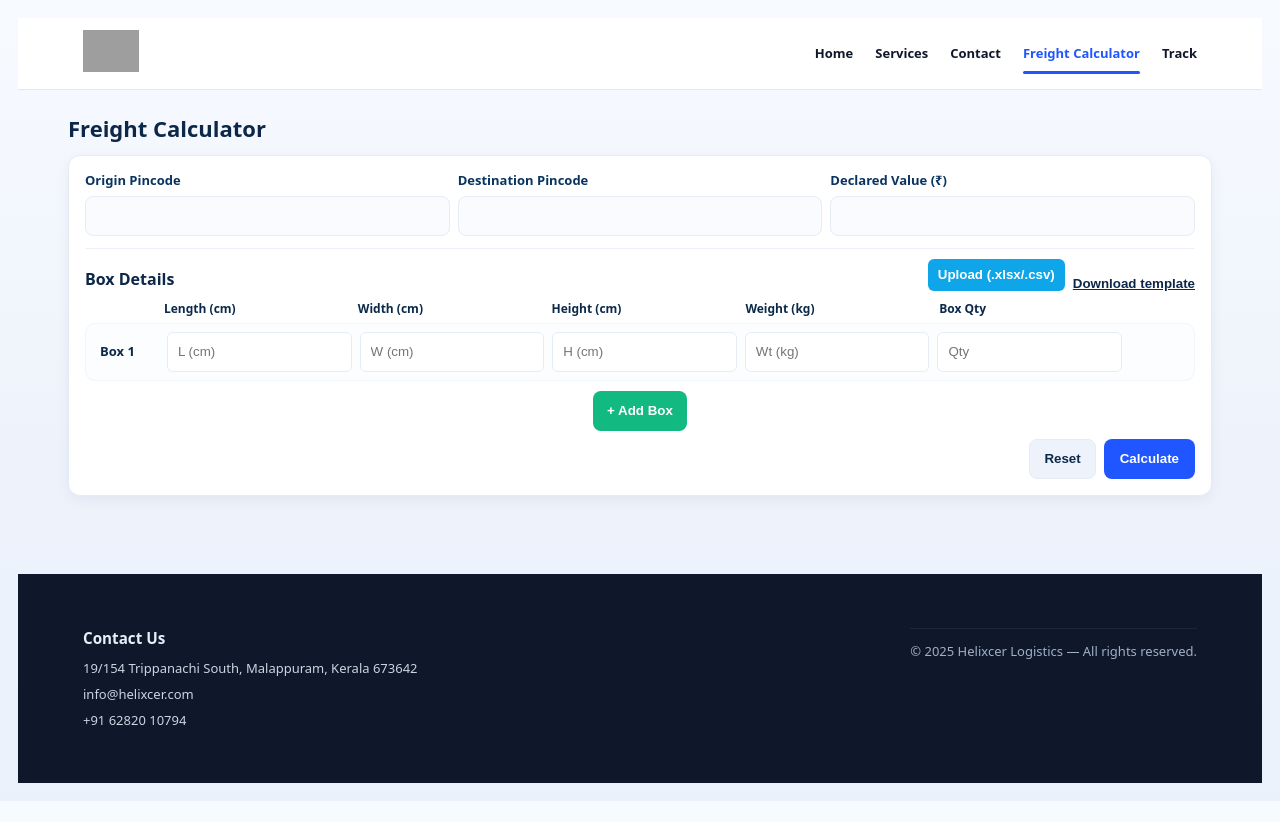
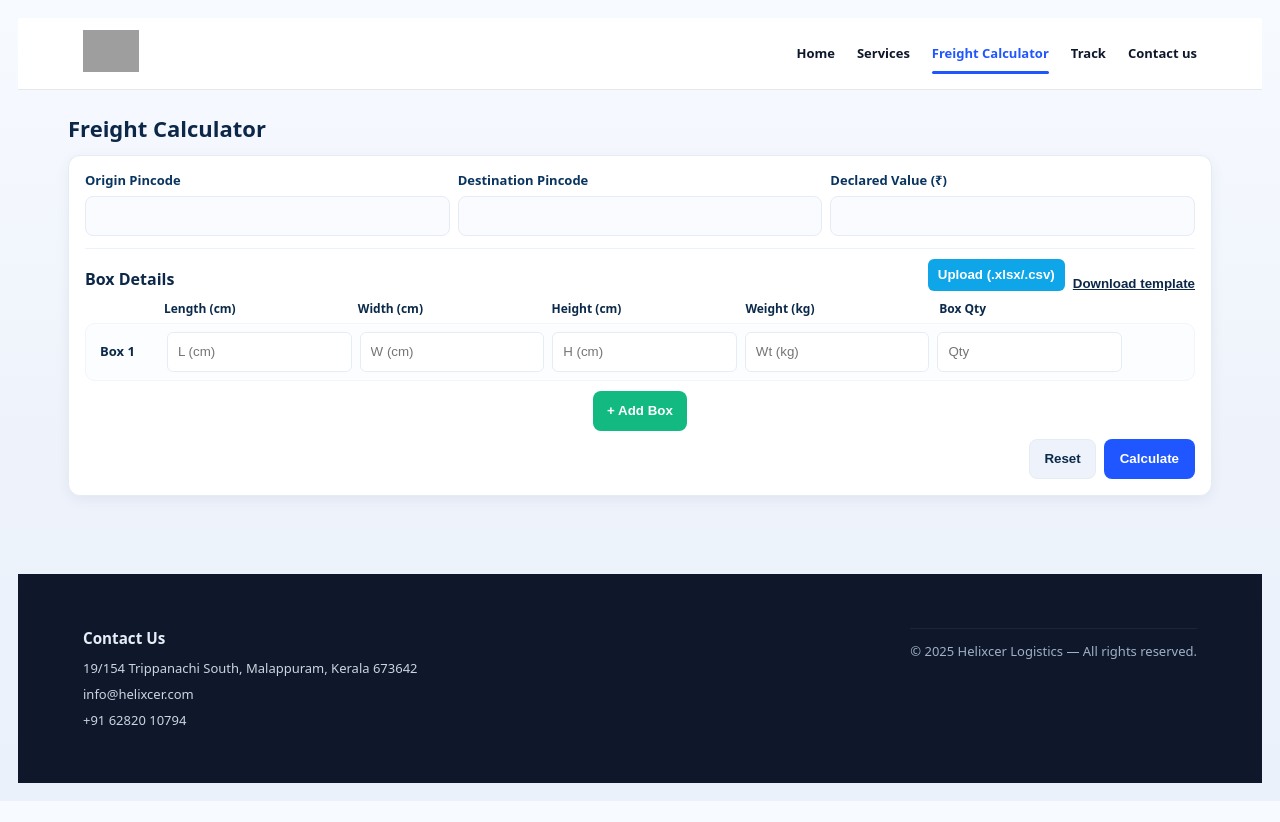
Before and after one commit to nisaran/helixcer-logistics, a Jekyll site: the page built from calculator/index.html, in a window 1280 px wide. Shown: the top 822 px of the page. Built offline with Jekyll 4.4.1, drawn with Linux system fonts in a browser that asks for light colours; grey boxes are pictures that could not be loaded.

Commit message:
Update header.html

```diff
--- a/_includes/header.html
+++ b/_includes/header.html
@@ -13,9 +13,9 @@
       <ul>
         <li><a href="{{ site.baseurl }}/" {% if page.url == "/" %}class="active"{% endif %}>Home</a></li>
         <li><a href="{{ site.baseurl }}/#services">Services</a></li>
-        <li><a href="{{ site.baseurl }}/contact/" {% if page.url == "/contact/" %}class="active"{% endif %}>Contact</a></li>
         <li><a href="{{ site.baseurl }}/calculator/" {% if page.url == "/calculator/" %}class="active"{% endif %}>Freight Calculator</a></li>
         <li><a href="{{ site.baseurl }}/track/" {% if page.url == "/track/" %}class="active"{% endif %}>Track</a></li>
+        <li><a href="{{ site.baseurl }}/contact/" {% if page.url == "/contact/" %}class="active"{% endif %}>Contact us</a></li>
       </ul>
     </nav>
   </div>
```
